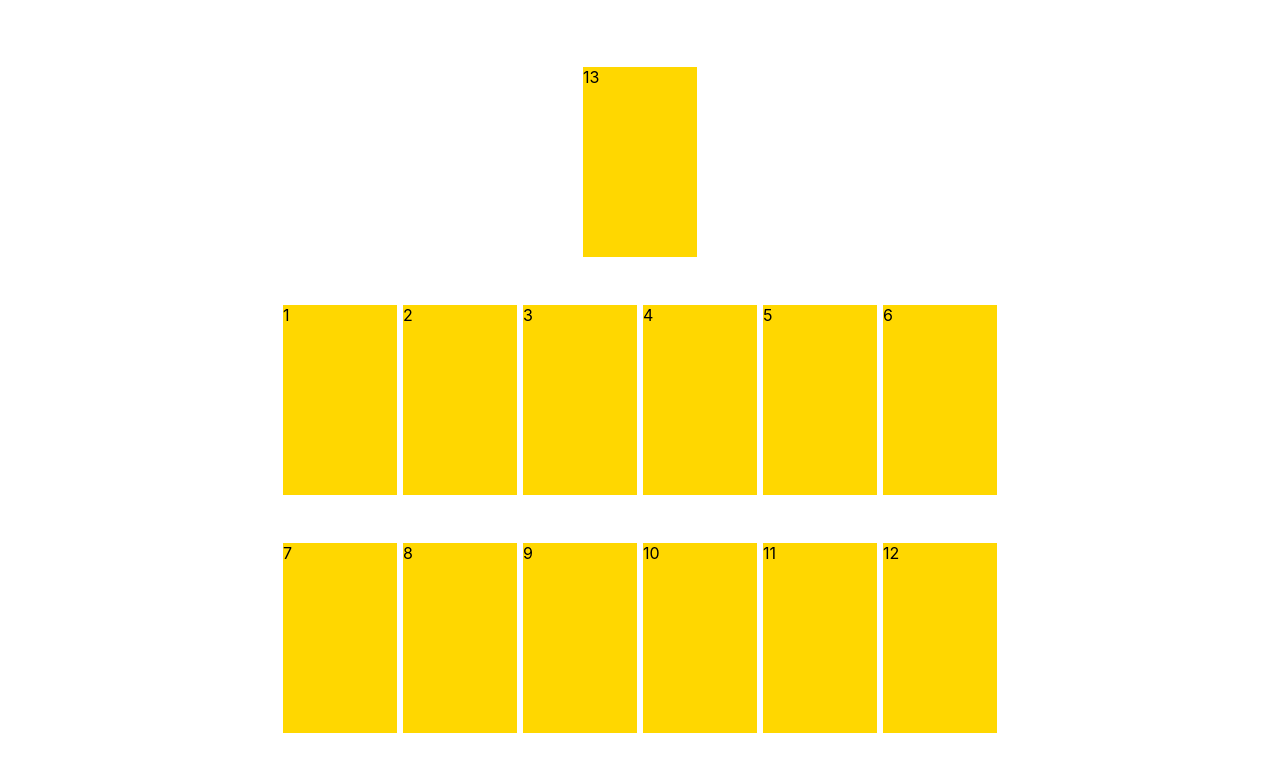
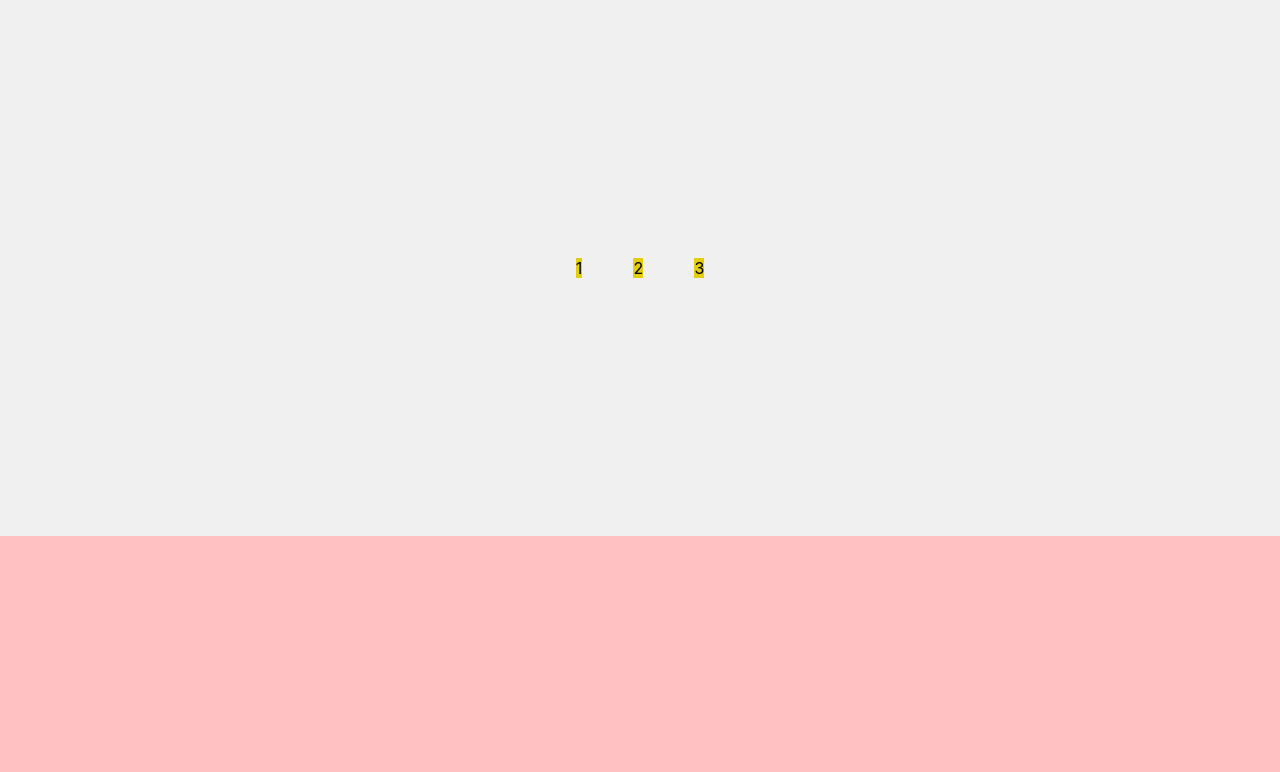
Before and after one commit to lemony452/arcana, a React (Create React App) app in the folder frontend/: page / in a window 1280 px wide. Shown: the top 772 px of the page. Built offline with nearby package versions, Linux system fonts and the light colour scheme.

Commit message:
feat: time spread 상세 설명 div 생성

```diff
--- a/frontend/package.json
+++ b/frontend/package.json
@@ -11,12 +11,14 @@
     "@types/react": "^18.2.0",
     "@types/react-dom": "^18.2.1",
     "axios": "^1.3.6",
+    "framer-motion": "^10.12.4",
     "react": "^18.2.0",
     "react-cookie": "^4.1.1",
     "react-dom": "^18.2.0",
     "react-router-dom": "^6.10.0",
     "react-scripts": "5.0.1",
     "styled-components": "^5.3.10",
+    "sweetalert2": "^11.7.3",
     "three": "^0.151.3",
     "typescript": "^4.9.5",
     "web-vitals": "^2.1.4",
--- a/frontend/src/Page/Common/area_style.tsx
+++ b/frontend/src/Page/Common/common_style.tsx
@@ -11,4 +11,13 @@ export const CardArea = styled.div`
   height: 67vh;
   background-color: #f0f0f0;
   display: flex;
+  align-items: center;
+  justify-content: center;
 `;
+
+export const DefaultCard = styled.div`
+  aspect-ratio: 3 / 5;
+  background-color: #e2cd0e;
+  margin: 0 2%;
+  position: flex;
+`;
--- a/frontend/src/Page/Time/time_spread.tsx
+++ b/frontend/src/Page/Time/time_spread.tsx
@@ -1,13 +1,35 @@
-import React from 'react';
+import React, { useState } from 'react';
 import * as layer from './time_style';
 import Month from './month_spread';
 import Year from './year_spread';
+import { ChatArea, CardArea, DefaultCard } from '../Common/common_style';
+
+const Selecter = () => {
+  const [content, setContent] = useState();
+};
+
+const selectComponent = {
+  init: (
+    <layer.MainBox>
+      <Month />
+    </layer.MainBox>
+  ),
+  one: <Year />,
+  two: <Year />,
+  three: <Year />,
+  four: <Year />,
+};
 
 function TimeSpread() {
   return (
-    <layer.MainBox>
-      <Year />
-    </layer.MainBox>
+    <>
+      <CardArea>
+        <DefaultCard>1</DefaultCard>
+        <DefaultCard>2</DefaultCard>
+        <DefaultCard>3</DefaultCard>
+      </CardArea>
+      <ChatArea />
+    </>
   );
 }
 
```
Also changed, not shown: frontend/src/Page/Common/card_style.tsx (deleted, +0 -9 lines), 1 other file (tests, documents, lock files or other folders).
